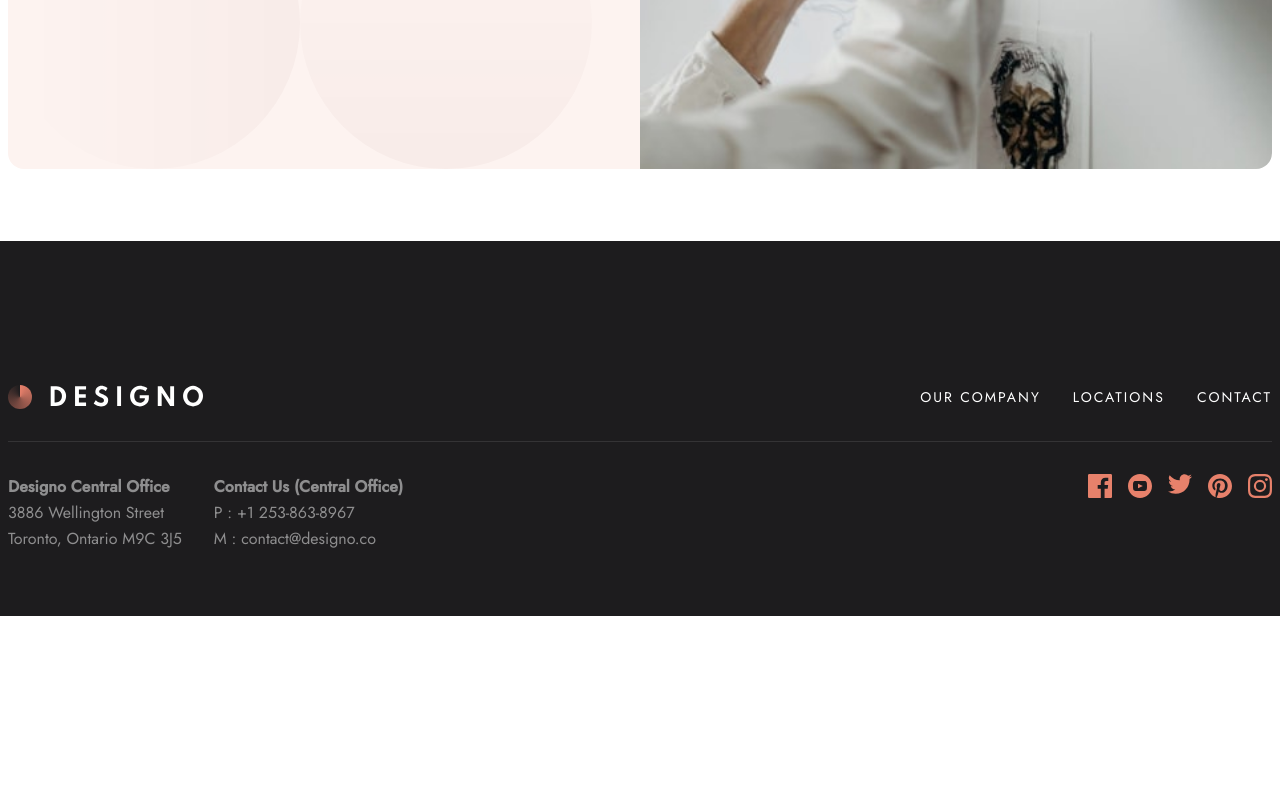
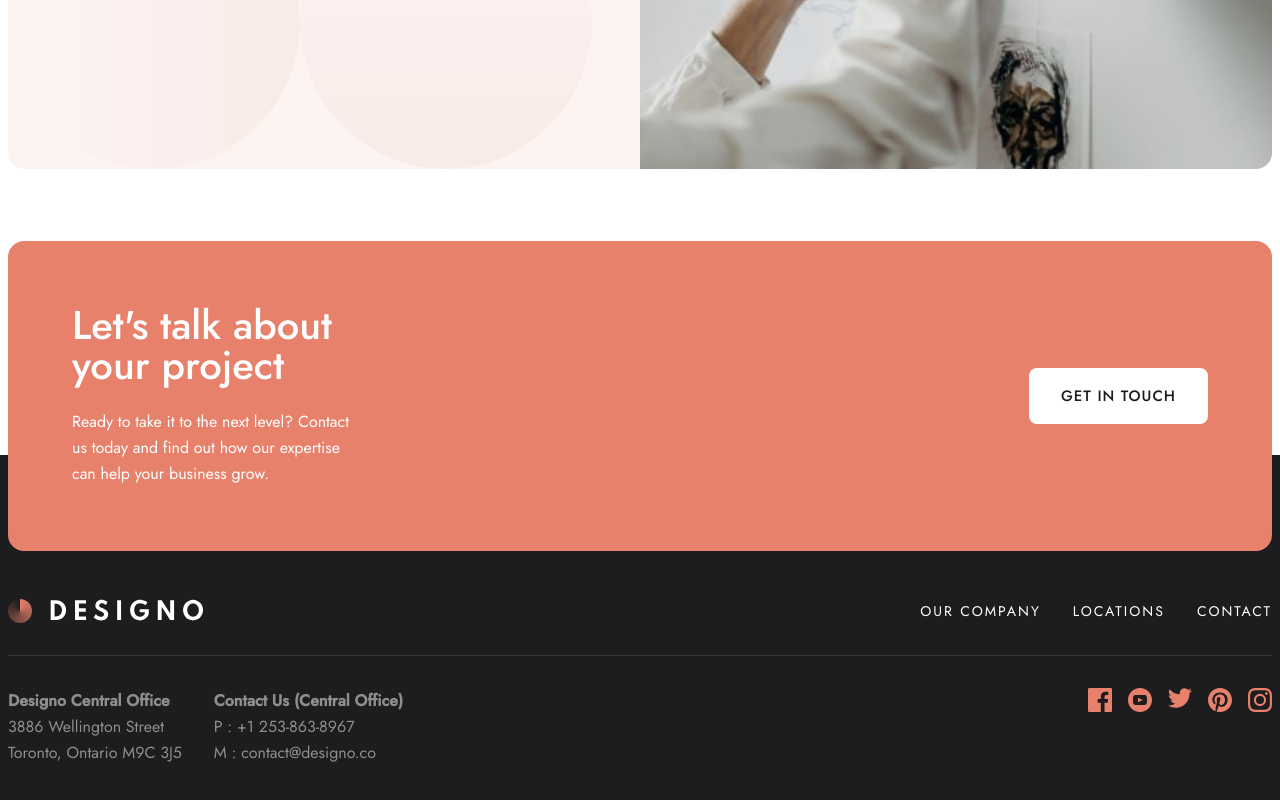
Before and after one commit to ngiles1/designo, a Next.js app: page /about in a window 1280 px wide. Shown: the part 2796-3596 px from the top of the page. Before the commit the page ends 3412 px from the top, so only its background shows below. Built offline with nearby package versions, Linux system fonts and the light colour scheme.

Commit message:
Add cta band to About page, reusing shared CtaBanner component

```diff
--- a/src/app/about/page.tsx
+++ b/src/app/about/page.tsx
@@ -2,6 +2,7 @@ import clsx from "clsx";
 import FeatureBlock from "@/app/_components/feature-block";
 import TriItem from "@/app/_components/tri-item";
 import LinkButton from "@/app/_components/link-button";
+import CtaBanner from "@/app/_components/cta-banner";
 
 export default function About() {
   return (
@@ -162,6 +163,8 @@ export default function About() {
           to take action and drive real results.
         </p>
       </FeatureBlock>
+
+      <CtaBanner />
     </div>
   )
 };
```
